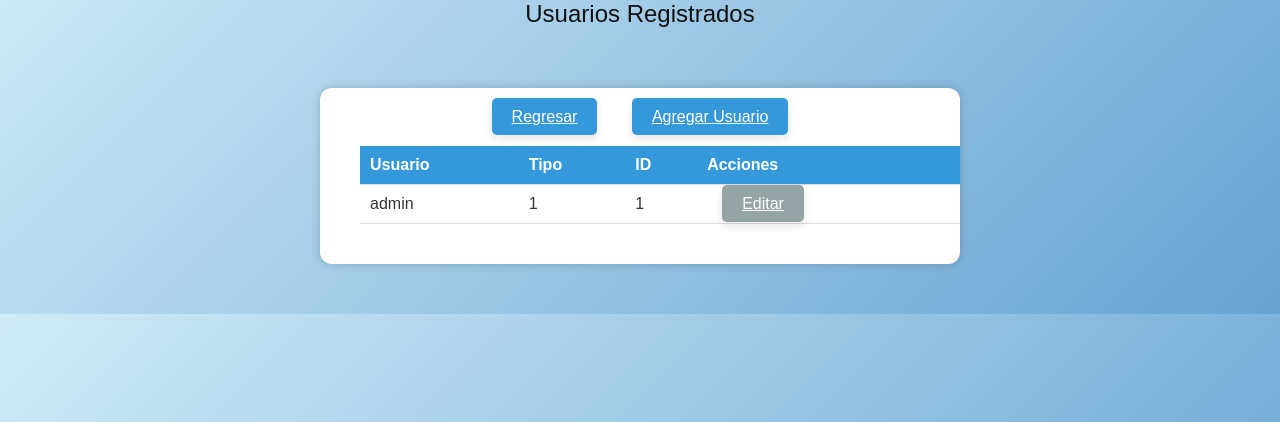
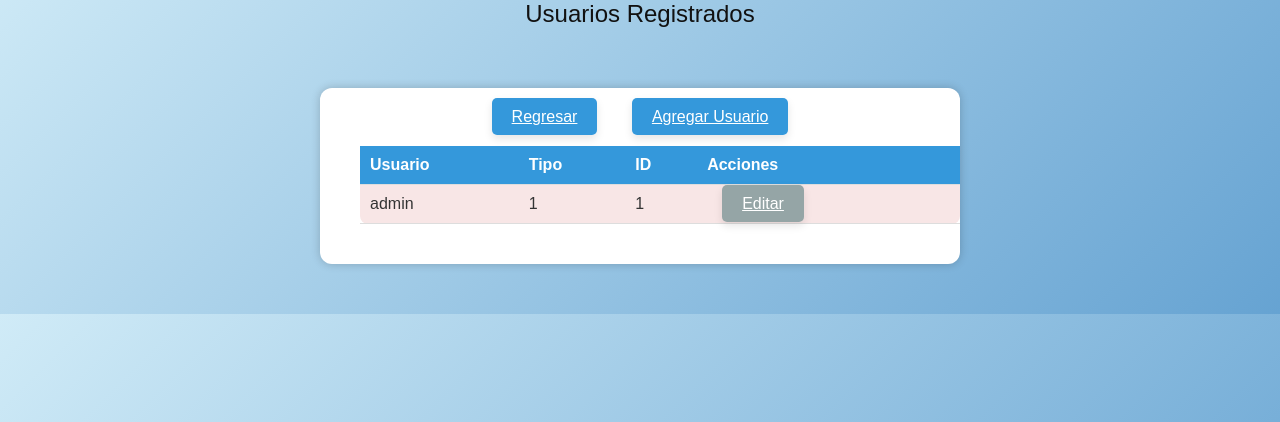
Before and after one commit to LuisPHernandez/ProyectoPOO2024, a Flask app: page /admin/list in a window 1280 px wide. Shown: the part 65-487 px from the top of the page. Run offline with Flask 3, Linux system fonts and the light colour scheme; data comes from the database, SQL or seed files in the repository.

Commit message:
Ajustar formato de tablas

```diff
--- a/src/static/css/base.css
+++ b/src/static/css/base.css
@@ -126,6 +126,8 @@ h2 {
     width: 100%;
     border-collapse: collapse;
     margin: 20px 20px;
+    background-color: rgb(248, 230, 230);
+    border-radius: 8px;
 }
 
 .tabla-users th,
```
